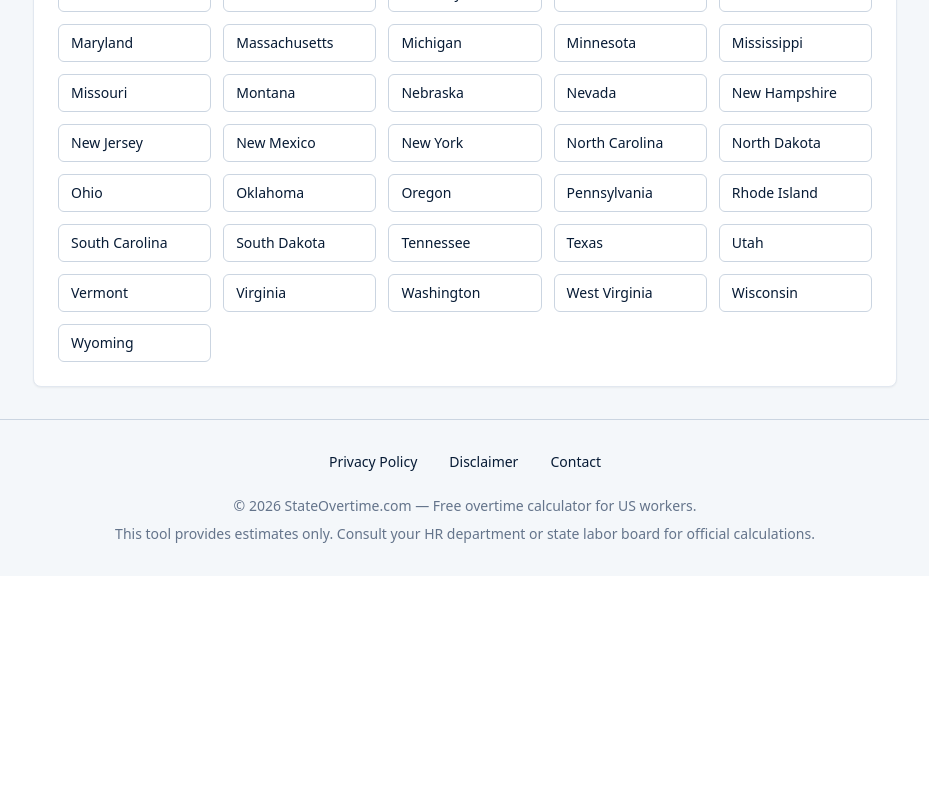
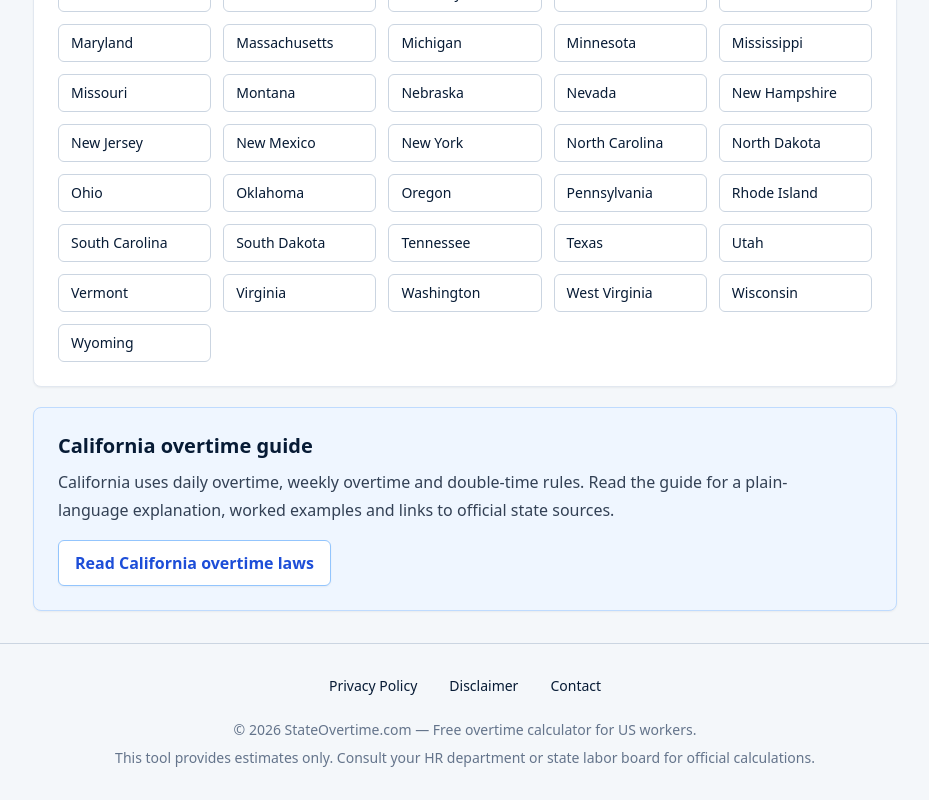
Before and after one commit to kikaifabrik-flow/stateovertime, a Next.js app: page /state-laws in a window 1280 px wide. Shown: the part 455-1255 px from the top of the page, without its empty margins (175-1104 px from the left). Before the commit the page ends 1031 px from the top, so only its background shows below. Built offline with nearby package versions, Linux system fonts and the light colour scheme.

Commit message:
Add California overtime guide to state laws

```diff
--- a/src/app/state-laws/page.tsx
+++ b/src/app/state-laws/page.tsx
@@ -77,6 +77,21 @@ export default function StateLawsPage() {
             ))}
           </div>
         </section>
+
+        <section className="mt-5 rounded-lg border border-blue-200 bg-blue-50 p-5 shadow-sm sm:p-6" aria-labelledby="california-guide-heading">
+          <h2 id="california-guide-heading" className="text-xl font-bold text-[#071b35]">
+            California overtime guide
+          </h2>
+          <p className="mt-2 max-w-3xl text-base leading-7 text-slate-700">
+            California uses daily overtime, weekly overtime and double-time rules. Read the guide for a plain-language explanation, worked examples and links to official state sources.
+          </p>
+          <Link
+            href="/california-overtime-laws"
+            className="mt-4 inline-flex items-center rounded-md border border-blue-300 bg-white px-4 py-2.5 font-semibold text-blue-700 shadow-sm transition-colors hover:border-blue-400 hover:bg-blue-100 hover:text-blue-900 focus:outline-none focus:ring-2 focus:ring-blue-500 focus:ring-offset-2"
+          >
+            Read California overtime laws
+          </Link>
+        </section>
       </main>
 
       <footer className="border-t border-slate-300 bg-[#f4f7fa]">
```
